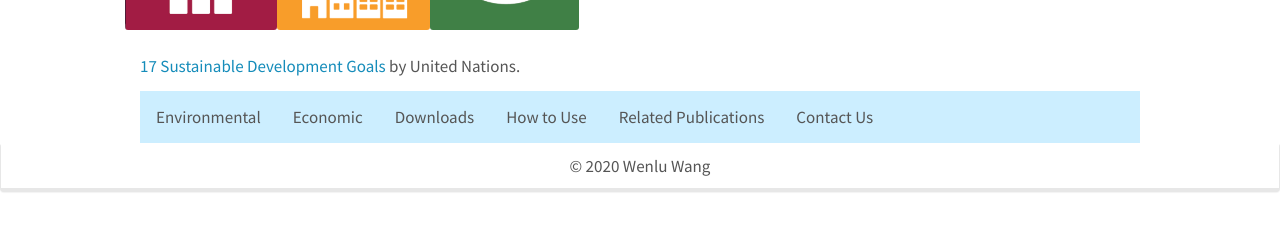
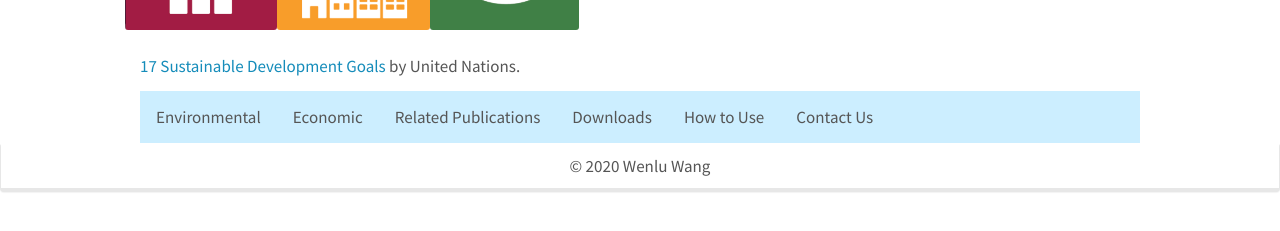
Before and after one commit to WENLU-W/WENLU-W.github.io, a Jekyll site: the page built from docs/_posts/2021-06-01-spatial.md, in a window 1280 px wide. Shown: the part 291-522 px from the top of the page. Built offline with Jekyll 4.4.1, drawn with Linux system fonts in a browser that asks for light colours; nearby versions of some CDN libraries.

Commit message:
Update 2021-06-01-spatial.md

```diff
--- a/docs/_posts/2021-06-01-spatial.md
+++ b/docs/_posts/2021-06-01-spatial.md
@@ -70,14 +70,14 @@ categories: Project
 <button class="tablinks" onclick="show(event, 'economic')">
         Economic
 </button>
+<button class="tablinks" onclick="show(event, 'publications')">
+        Related Publications
+</button>
 <button class="tablinks" onclick="show(event, 'download')">
         Downloads
 </button>
 <button class="tablinks" onclick="show(event, 'use')">
         How to Use
-</button>
-<button class="tablinks" onclick="show(event, 'publications')">
-        Related Publications
 </button>
 <button class="tablinks" onclick="show(event, 'contact')">
         Contact Us
```
